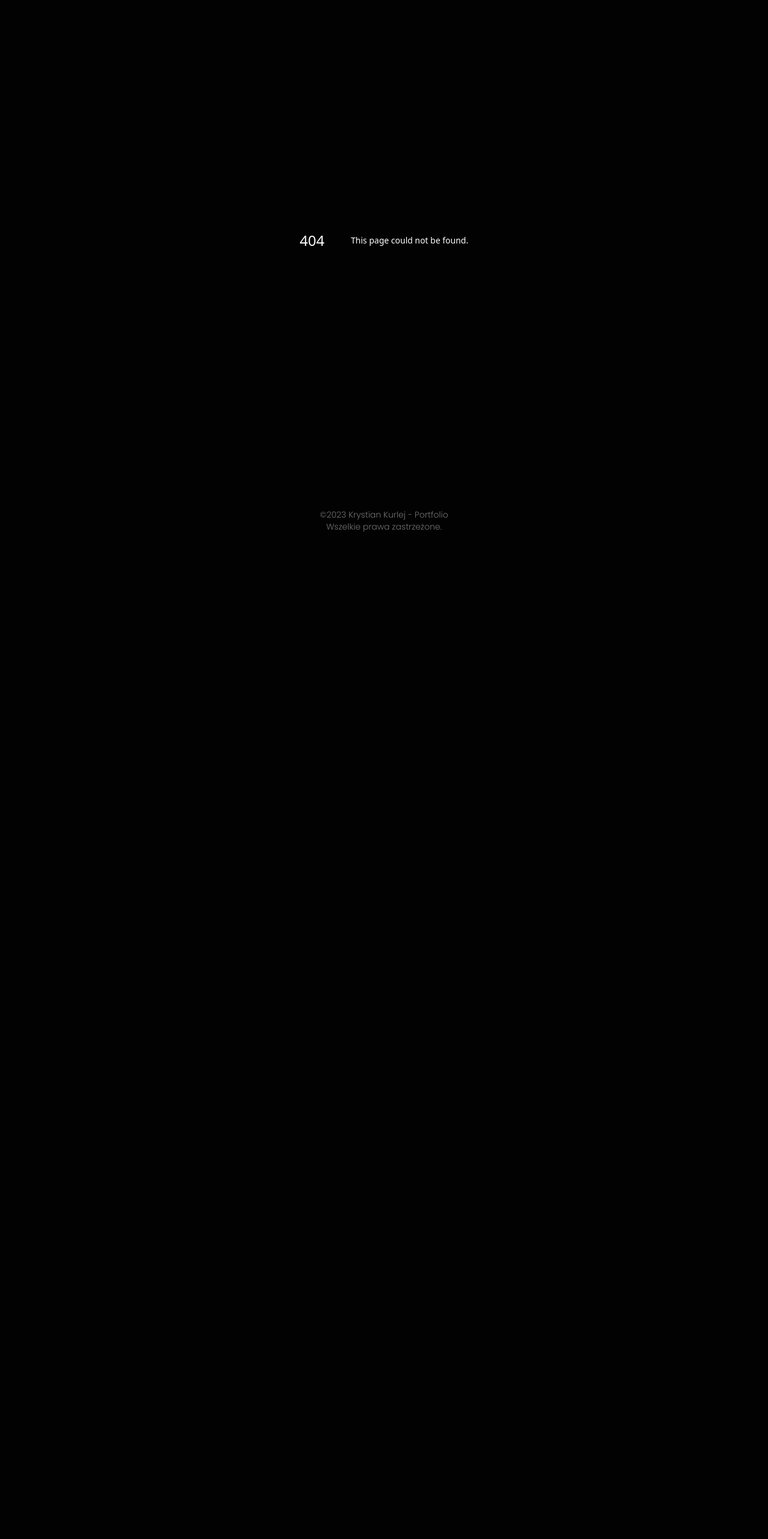
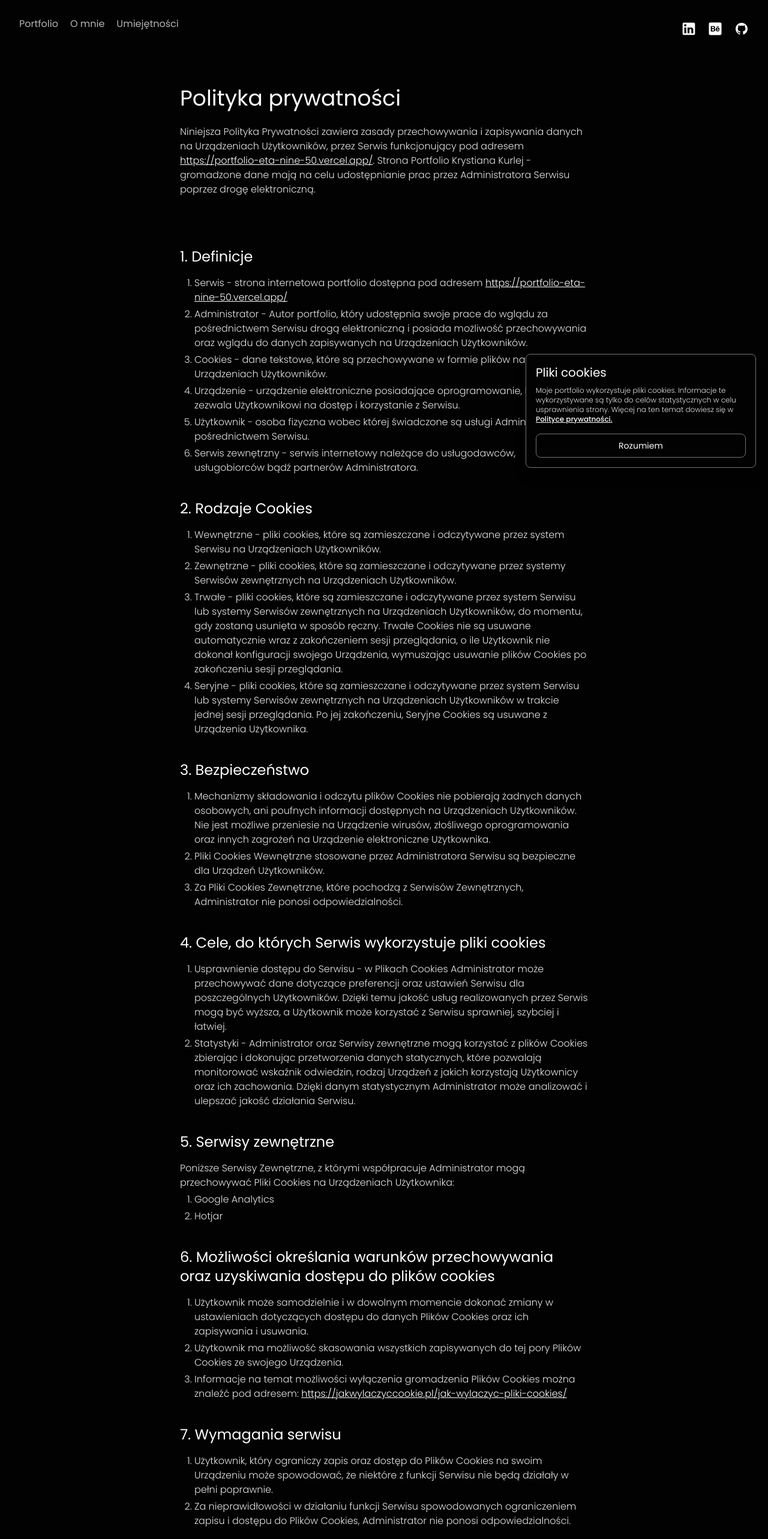
Before and after one commit to KrystianKurlej/Portfolio, a Next.js app: page /polityka-prywatnosci in a window 1280 px wide. Before the commit this address had no page. Shown: the top 2566 px of the page at 60% size. Before the commit the page ends 936 px from the top, so only its background shows below. Built offline with nearby package versions, Linux system fonts and the light colour scheme.

Commit message:
privacy policy

```diff
--- a/app/components/Footer.tsx
+++ b/app/components/Footer.tsx
@@ -1,9 +1,10 @@
+import Link from "next/link";
 import React from "react";
 
 const Footer = () => {
   return (
     <div className="max-w-[1800px] px-4 mx-auto py-12 text-center text-sm font-light text-neutral-500">
-        ©2023 Krystian Kurlej - Portfolio<br />Wszelkie prawa zastrzeżone.
+        ©2023 Krystian Kurlej - Portfolio<br />Wszelkie prawa zastrzeżone. | <Link className="underline hover:text-neutral-200 duration-150" href='/polityka-prywatnosci/' title="Polityka prywatności">Polityka prywatności</Link>
     </div>
   );
 };
--- a/app/components/Nav.tsx
+++ b/app/components/Nav.tsx
@@ -5,7 +5,7 @@ import React, {useState} from "react";
 import Image from "next/image";
 
 interface NavProps {
-    currentPage: 'Portfolio' | 'O mnie' | 'Umiejętności';
+    currentPage?: 'Portfolio' | 'O mnie' | 'Umiejętności';
 }
 
 const Nav: React.FC<NavProps> = ({currentPage}) => {
--- a/app/layout.tsx
+++ b/app/layout.tsx
@@ -4,6 +4,7 @@ import { Poppins } from 'next/font/google'
 import Footer from './components/Footer';
 import { HotjarInit } from './utils/HotjarInit';
 import { GoogleAnalyticsInit } from './utils/GoogleAnalyticsInit';
+import CookiesModal from './polityka-prywatnosci/CookiesModal';
 
 const poppins = Poppins({
   weight: ['100', '200', '300', '400', '500', '600', '700', '800', '900'],
@@ -27,6 +28,7 @@ export default function RootLayout({
       <HotjarInit />
       <GoogleAnalyticsInit />
       <body className={poppins.className + ` bg-[#020202] text-white`}>
+        <CookiesModal />
         {children}
         <Footer />
       </body>
--- /dev/null
+++ b/app/polityka-prywatnosci/CookiesModal.tsx
@@ -0,0 +1,19 @@
+import Link from "next/link";
+import React from "react";
+
+const CookiesModal = () => {
+  return (
+    <div
+        className="bg-[#020202] w-full fixed bottom-0 right-0 p-4 shadow-xl border-t border-neutral-500 z-50
+        md:w-96 md:rounded-lg md:border md:m-5"
+    >
+        <h2 className="text-xl">Pliki cookies</h2>
+        <p className="text-xs mt-2 text-neutral-200 font-light">Moje portfolio wykorzystuje pliki cookies. Informacje te wykorzystywane są tylko do celów statystycznych w celu usprawnienia strony. Więcej na ten temat dowiesz się w <Link href='/polityka-prywatnosci' className="font-medium text-white underline">Polityce prywatności.</Link></p>
+        <button className="mt-4 w-full px-4 h-10 flex items-center justify-center gap-2 bg-8 rounded-lg border border-neutral-500 hover:border-neutral-50 duration-150 text-sm">
+          Rozumiem
+        </button>
+    </div>
+  );
+};
+
+export default CookiesModal;
--- /dev/null
+++ b/app/polityka-prywatnosci/page.tsx
@@ -0,0 +1,83 @@
+import Link from "next/link";
+import Nav from "../components/Nav";
+
+const PrivacyPolicy = () => {
+  return (
+    <>
+    <Nav />
+    <header className="max-w-[700px] w-full px-2.5 mx-auto mt-12 mb-6">
+      <h1 className="text-4xl mb-4 sm:mb-0">Polityka prywatności</h1>
+      <p className="mt-6 font-light text-neutral-200 leading-6">Niniejsza Polityka Prywatności zawiera zasady przechowywania i zapisywania danych na Urządzeniach Użytkowników, przez Serwis funkcjonujący pod adresem <Link className="text-white font-regular underline" href='https://portfolio-eta-nine-50.vercel.app/'>https://portfolio-eta-nine-50.vercel.app/</Link>. Strona Portfolio Krystiana Kurlej - gromadzone dane mają na celu udostępnianie prac przez Administratora Serwisu poprzez drogę elektroniczną.</p>
+    </header>
+    <main className="max-w-[700px] w-full px-2.5 py-5 mx-auto">
+      <h4 className="mt-10 mb-4 text-2xl">1. Definicje</h4>
+      <ol className="list-decimal pl-6 font-light text-neutral-200 leading-6">
+        <li className="mt-1">Serwis - strona internetowa portfolio dostępna pod adresem <Link className="text-white font-regular underline" href='https://portfolio-eta-nine-50.vercel.app/'>https://portfolio-eta-nine-50.vercel.app/</Link></li>
+        <li className="mt-1">Administrator - Autor portfolio, który udostępnia swoje prace do wglądu za pośrednictwem Serwisu drogą elektroniczną i posiada możliwość przechowywania oraz wglądu do danych zapisywanych na Urządzeniach Użytkowników.</li>
+        <li className="mt-1">Cookies - dane tekstowe, które są przechowywane w formie plików na Urządzeniach Użytkowników.</li>
+        <li className="mt-1">Urządzenie - urządzenie elektroniczne posiadające oprogramowanie, które zezwala Użytkownikowi na dostęp i korzystanie z Serwisu.</li>
+        <li className="mt-1">Użytkownik - osoba fizyczna wobec której świadczone są usługi Administratora za pośrednictwem Serwisu.</li>
+        <li className="mt-1">Serwis zewnętrzny - serwis internetowy należące do usługodawców, usługobiorców bądź partnerów Administratora.</li>
+      </ol>
+
+      <h4 className="mt-10 mb-4 text-2xl">2. Rodzaje Cookies</h4>
+      <ol className="list-decimal pl-6 font-light text-neutral-200 leading-6">
+        <li className="mt-1">Wewnętrzne - pliki cookies, które są zamieszczane i odczytywane przez system Serwisu na Urządzeniach Użytkowników.</li>
+        <li className="mt-1">Zewnętrzne - pliki cookies, które są zamieszczane i odczytywane przez systemy Serwisów zewnętrznych na Urządzeniach Użytkowników.</li>
+        <li className="mt-1">Trwałe - pliki cookies, które są zamieszczane i odczytywane przez system Serwisu lub systemy Serwisów zewnętrznych na Urządzeniach Użytkowników, do momentu, gdy zostaną usunięta w sposób ręczny. Trwałe Cookies nie są usuwane automatycznie wraz z zakończeniem sesji przeglądania, o ile Użytkownik nie dokonał konfiguracji swojego Urządzenia, wymuszając usuwanie plików Cookies po zakończeniu sesji przeglądania.</li>
+        <li className="mt-1">Seryjne - pliki cookies, które są zamieszczane i odczytywane przez system Serwisu lub systemy Serwisów zewnętrznych na Urządzeniach Użytkowników w trakcie jednej sesji przeglądania. Po jej zakończeniu, Seryjne Cookies są usuwane z Urządzenia Użytkownika.</li>
+      </ol>
+
+      <h4 className="mt-10 mb-4 text-2xl">3. Bezpieczeństwo</h4>
+      <ol className="list-decimal pl-6 font-light text-neutral-200 leading-6">
+        <li className="mt-1">Mechanizmy składowania i odczytu plików Cookies nie pobierają żadnych danych osobowych, ani poufnych informacji dostępnych na Urządzeniach Użytkowników. Nie jest możliwe przeniesie na Urządzenie wirusów, złośliwego oprogramowania oraz innych zagrożeń na Urządzenie elektroniczne Użytkownika.</li>
+        <li className="mt-1">Pliki Cookies Wewnętrzne stosowane przez Administratora Serwisu są bezpieczne dla Urządzeń Użytkowników.</li>
+        <li className="mt-1">Za Pliki Cookies Zewnętrzne, które pochodzą z Serwisów Zewnętrznych, Administrator nie ponosi odpowiedzialności.</li>
+      </ol>
+
+      <h4 className="mt-10 mb-4 text-2xl">4. Cele, do których Serwis wykorzystuje pliki cookies</h4>
+      <ol className="list-decimal pl-6 font-light text-neutral-200 leading-6">
+        <li className="mt-1">Usprawnienie dostępu do Serwisu - w Plikach Cookies Administrator może przechowywać dane dotyczące preferencji oraz ustawień Serwisu dla poszczególnych Użytkowników. Dzięki temu jakość usług realizowanych przez Serwis mogą być wyższa, a Użytkownik może korzystać z Serwisu sprawniej, szybciej i łatwiej.</li>
+        <li className="mt-1">Statystyki - Administrator oraz Serwisy zewnętrzne mogą korzystać z plików Cookies zbierając i dokonując przetworzenia danych statycznych, które pozwalają monitorować wskaźnik odwiedzin, rodzaj Urządzeń z jakich korzystają Użytkownicy oraz ich zachowania. Dzięki danym statystycznym Administrator może analizować i ulepszać jakość działania Serwisu.</li>
+      </ol>
+
+      <h4 className="mt-10 mb-4 text-2xl">5. Serwisy zewnętrzne</h4>
+      <p className="font-light text-neutral-200 leading-6">Poniższe Serwisy Zewnętrzne, z którymi współpracuje Administrator mogą przechowywać Pliki Cookies na Urządzeniach Użytkownika:</p>
+      <ol className="list-decimal pl-6 font-light text-neutral-200 leading-6">
+        <li className="mt-1">Google Analytics</li>
+        <li className="mt-1">Hotjar</li>
+      </ol>
+
+      <h4 className="mt-10 mb-4 text-2xl">6. Możliwości określania warunków przechowywania oraz uzyskiwania dostępu do plików cookies</h4>
+      <ol className="list-decimal pl-6 font-light text-neutral-200 leading-6">
+        <li className="mt-1">Użytkownik może samodzielnie i w dowolnym momencie dokonać zmiany w ustawieniach dotyczących dostępu do danych Plików Cookies oraz ich zapisywania i usuwania.</li>
+        <li className="mt-1">Użytkownik ma możliwość skasowania wszystkich zapisywanych do tej pory Plików Cookies ze swojego Urządzenia.</li>
+        <li className="mt-1">Informacje na temat możliwości wyłączenia gromadzenia Plików Cookies można znaleźć pod adresem: <Link className="text-white font-regular underline" href='https://jakwylaczyccookie.pl/jak-wylaczyc-pliki-cookies/'>https://jakwylaczyccookie.pl/jak-wylaczyc-pliki-cookies/</Link></li>
+      </ol>
+
+      <h4 className="mt-10 mb-4 text-2xl">7. Wymagania serwisu</h4>
+      <ol className="list-decimal pl-6 font-light text-neutral-200 leading-6">
+        <li className="mt-1">Użytkownik, który ograniczy zapis oraz dostęp do Plików Cookies na swoim Urządzeniu może spowodować, że niektóre z funkcji Serwisu nie będą działały w pełni poprawnie.</li>
+        <li className="mt-1">Za nieprawidłowości w działaniu funkcji Serwisu spowodowanych ograniczeniem zapisu i dostępu do Plików Cookies, Administrator nie ponosi odpowiedzialności.</li>
+      </ol>
+
+      <h4 className="mt-10 mb-4 text-2xl">8. Zmiany w polityce prywatności</h4>
+      <ol className="list-decimal pl-6 font-light text-neutral-200 leading-6">
+        <li className="mt-1">Administrator zastrzega sobie prawo do wprowadzenia zmian w Polityce Prywatności bez informowania o nich Użytkowników.</li>
+        <li className="mt-1">Wszelkie zmiany w Polityce Prywatności zostaną opublikowane na tej stronie.</li>
+        <li className="mt-1">Zmiany w Polityce Prywatności obowiązują od dnia ich publikacji.</li>
+      </ol>
+    </main>
+    <div className="max-w-[700px] w-full px-2.5 mx-auto my-12">
+      <Link href='/' title="Portfolio" className="text-4xl flex gap-2 items-center">
+      <svg xmlns="http://www.w3.org/2000/svg" width="32" height="33" viewBox="0 0 32 33" fill="none">
+          <path d="M12.1332 14.2333L23.0666 14.2333C23.4443 14.2333 23.7612 14.3613 24.0172 14.6173C24.2732 14.8733 24.4008 15.1898 24.3999 15.5667C24.3999 15.9444 24.2719 16.2613 24.0159 16.5173C23.7599 16.7733 23.4435 16.9009 23.0666 16.9L12.1332 16.9L15.9999 20.7667C16.2443 21.0111 16.3666 21.3222 16.3666 21.7C16.3666 22.0778 16.2443 22.3889 15.9999 22.6333C15.7555 22.8778 15.4443 23 15.0666 23C14.6888 23 14.3777 22.8778 14.1332 22.6333L7.9999 16.5C7.73323 16.2333 7.5999 15.9222 7.5999 15.5667C7.5999 15.2111 7.73323 14.9 7.9999 14.6333L14.1332 8.5C14.3777 8.25555 14.6888 8.13333 15.0666 8.13333C15.4443 8.13333 15.7555 8.25555 15.9999 8.5C16.2443 8.74444 16.3666 9.05555 16.3666 9.43333C16.3666 9.81111 16.2443 10.1222 15.9999 10.3667L12.1332 14.2333Z" fill="white"/>
+      </svg>
+      Wróć do przeglądania portfolio
+      </Link>
+    </div>
+    </>
+  );
+};
+
+export default PrivacyPolicy;
```
